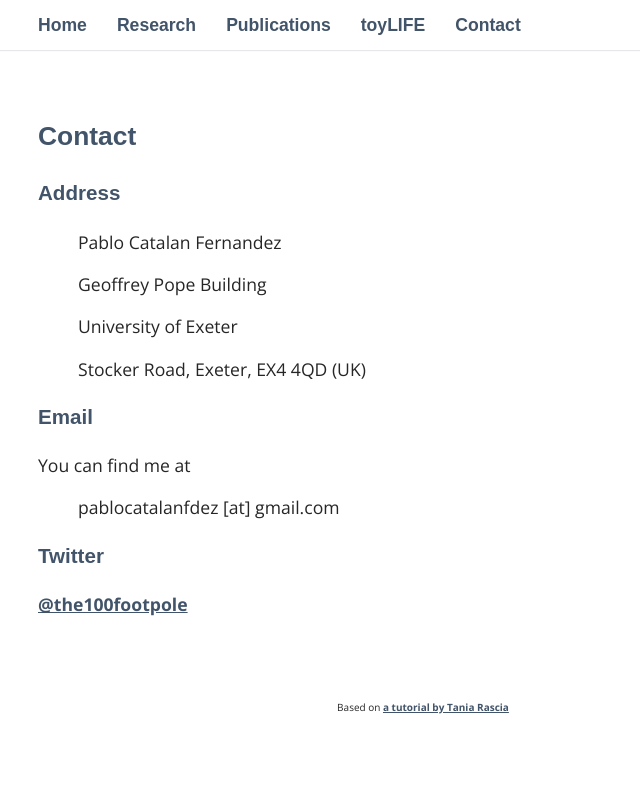
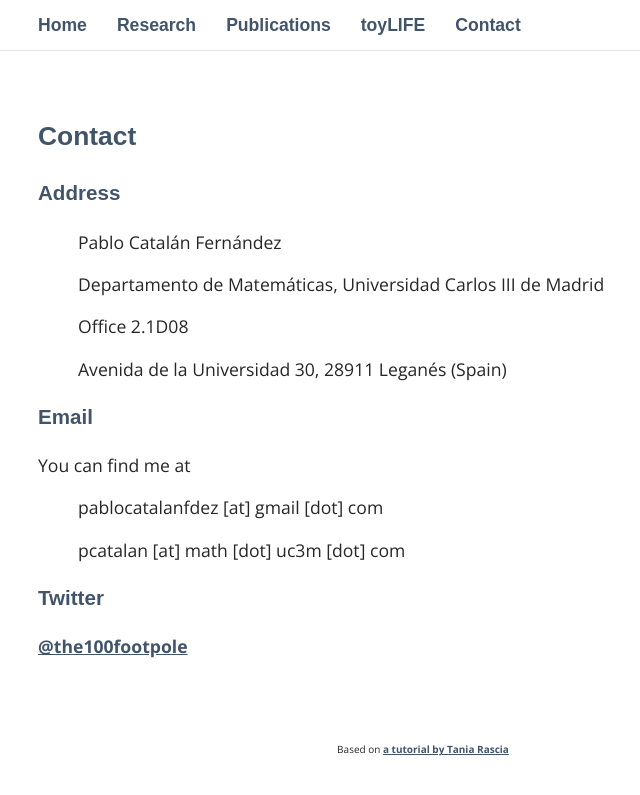
Before and after one commit to PabloCatalan/pablocatalan.github.io, a Jekyll site: the page built from _pages/04_contact.md, in a window 1280 px wide. Shown: the top 795 px of the page, without its empty margins (217-857 px from the left). Built offline with Jekyll 4.4.1, drawn with Linux system fonts in a browser that asks for light colours; some web fonts are replaced.

Commit message:
Update 04_contact.md

```diff
--- a/_pages/04_contact.md
+++ b/_pages/04_contact.md
@@ -6,19 +6,21 @@ permalink: /contact/
 
 ### Address
 
->Pablo Catalan Fernandez
+>Pablo Catalán Fernández
 
->Geoffrey Pope Building
+>Departamento de Matemáticas, Universidad Carlos III de Madrid
 
->University of Exeter
+>Office 2.1D08
 
->Stocker Road, Exeter, EX4 4QD (UK)
+>Avenida de la Universidad 30, 28911 Leganés (Spain)
 
 
 ### Email
 You can find me at
 
->pablocatalanfdez [at] gmail.com
+>pablocatalanfdez [at] gmail [dot] com
+
+>pcatalan [at] math [dot] uc3m [dot] com
 
 
 ### Twitter
```
